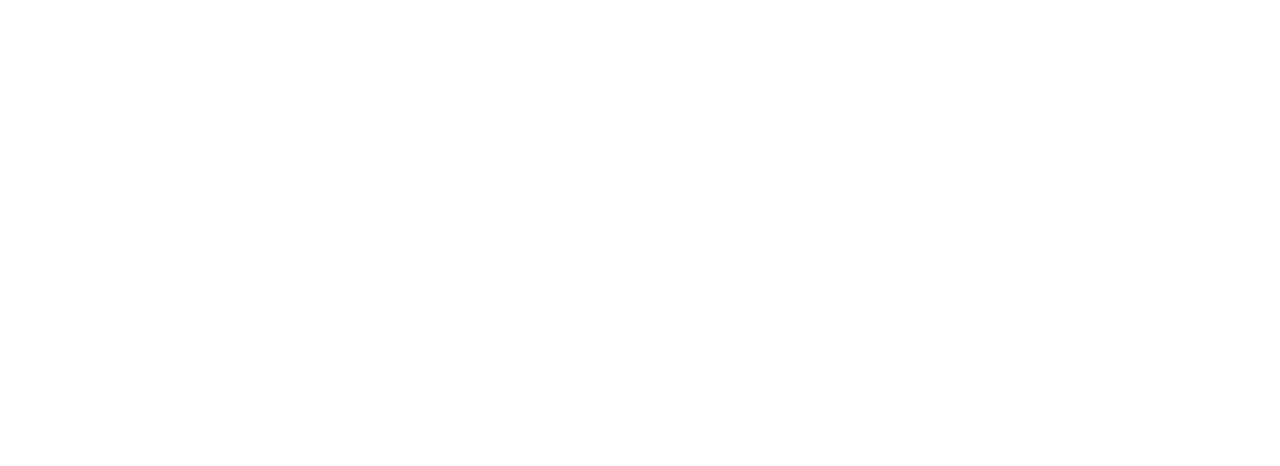
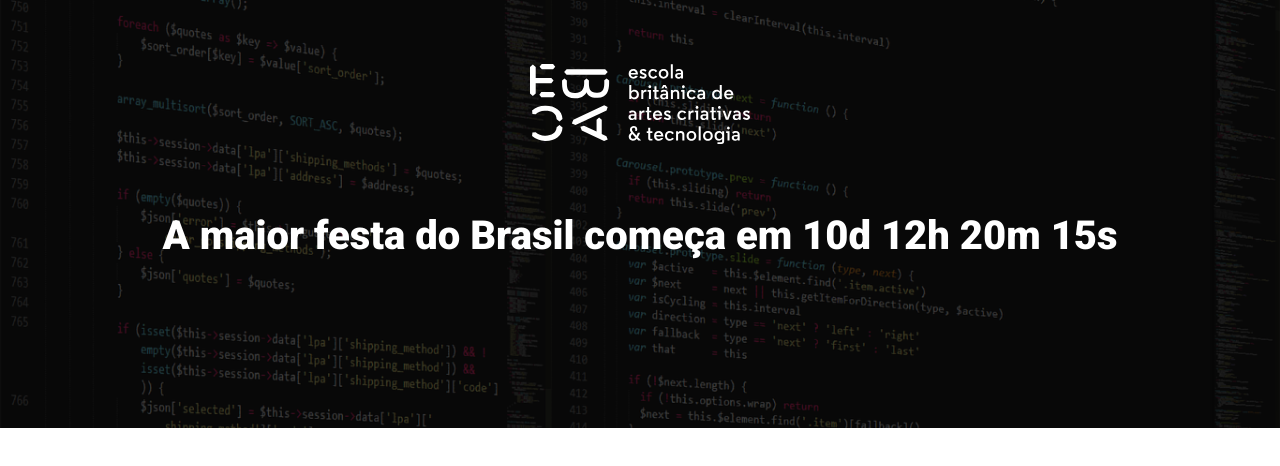
Before and after one commit to BrunoLucizano/ebac_talks, a website built with Parcel: page src/index.html in a window 1280 px wide. Built offline with nearby package versions, Linux system fonts and the light colour scheme.

Commit message:
criando o hero

```diff
--- a/package.json
+++ b/package.json
@@ -12,6 +12,7 @@
   "license": "ISC",
   "devDependencies": {
     "@parcel/transformer-sass": "^2.11.0",
-    "parcel": "^2.11.0"
+    "parcel": "^2.11.0",
+    "sharp": "^0.31.3"
   }
 }
--- a/src/index.html
+++ b/src/index.html
@@ -3,10 +3,25 @@
 <head>
     <meta charset="UTF-8">
     <meta name="viewport" content="width=device-width, initial-scale=1.0">
+
+    <link rel="preconnect" href="https://fonts.googleapis.com">
+    <link rel="preconnect" href="https://fonts.gstatic.com" crossorigin>
+    <link href="https://fonts.googleapis.com/css2?family=Lobster&family=Roboto:wght@400;700;900&display=swap" rel="stylesheet">
+
     <link rel="stylesheet" href="styles/main.scss">
-    <title>Document</title>
+
+    <title>Birthday Party</title>
 </head>
 <body>
+    <header class="hero">
+        <div class="container">
+            <img class="hero__logo" src="./images/ebac_logo.svg" alt="EBAC">
+            <p class="hero__text">
+                A maior festa do Brasil começa em 10d 12h 20m 15s
+            </p>
+        </div>
+    </header>
+
     <script src="scripts/main.js"></script>
 </body>
 </html>
--- /dev/null
+++ b/src/styles/_hero.scss
@@ -0,0 +1,53 @@
+.hero {
+    padding-top: 64px;
+    padding-bottom: 100px;
+    background-image: url(../images/fundo.png);
+    background-repeat: no-repeat;
+    background-size: cover;
+    position: relative;
+
+    .container {
+        position: relative;
+    }
+
+    &::before {
+        position: absolute;
+        top: 0;
+        left: 0;
+        width: 100%;
+        height: 100%;
+        background-color: #000;
+        opacity: 0.7;
+        content: '';
+    }
+
+    &__text {
+        margin-top: 64px;
+        margin-bottom: 64px;
+        font-size: 40px;
+        line-height: 56px;
+        font-weight: 800;
+        text-align: center;
+    }
+
+    &__logo {
+        margin: 0 auto;
+        height: 80px;
+        display: block;
+    }
+
+    @media (max-width: 640px) {
+
+        padding: 40px 0;
+
+        &__logo {
+            height: 40px;
+        }
+
+        &__text {
+            font-size: 22px;
+            line-height: 24px;
+            margin: 24px 0;
+        }
+    }
+}
--- a/src/styles/main.scss
+++ b/src/styles/main.scss
@@ -0,0 +1,23 @@
+@use 'hero';
+
+*{
+    margin: 0;
+    padding: 0;
+    box-sizing: border-box;
+    font-family: Roboto, sans-serif;
+    color: #fff;
+}
+
+.container {
+    max-width: 960px;
+    width: 100%;
+    margin: 0 auto;
+
+    @media (max-width: 640px) {
+        max-width: 80%;
+    }
+
+    @media (max-width: 1024px) {
+        max-width: 90%;
+    }
+}
```
Also changed, not shown: 1 other file.
